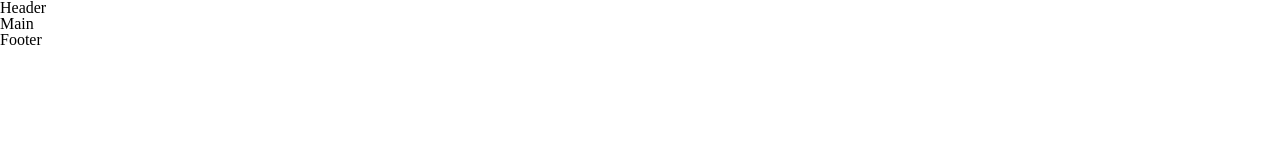
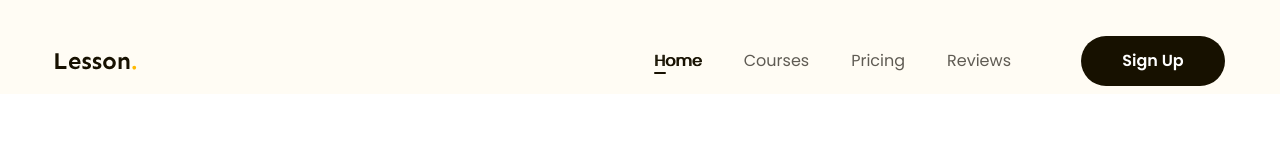
Before and after one commit to Thinh922001/project-02, a plain HTML site: page index.html in a window 1280 px wide. Shown: the top 160 px of the page. Drawn offline with Linux system fonts and the light colour scheme.

Commit message:
FEATURE: ADD HEADER

```diff
--- a/assets/css/styles.css
+++ b/assets/css/styles.css
@@ -0,0 +1,100 @@
+* {
+    box-sizing: border-box;
+}
+
+html {
+    font-size: 62.5%;
+}
+
+body {
+    font-size: 1.6rem;
+    font-family: "Poppins", sans-serif;
+}
+
+/* Common */
+
+a {
+    text-decoration: none;
+}
+.content {
+    width: 1170px;
+    margin: 0 auto;
+    max-width: calc(100% - 48px);
+}
+
+.btn {
+    display: inline-block;
+    min-width: 118px;
+    padding: 0 16px;
+    line-height: 50px;
+    font-weight: 600;
+    font-size: 1.6rem;
+    text-align: center;
+    color: #ffffff;
+    background: #171100;
+    border-radius: 999px;
+}
+/* Header */
+
+.header.header-fixed {
+    position: sticky;
+    top: -28px;
+    z-index: 1;
+    background: #fffcf4;
+}
+
+.header .body {
+    display: flex;
+    justify-content: space-between;
+    align-items: center;
+    padding: 36px 0 8px;
+}
+
+.navbar ul {
+    display: flex;
+    align-items: center;
+}
+
+.navbar ul li a {
+    display: inline-block;
+    padding: 8px 21px;
+}
+
+.header .content .navbar li a {
+    color: #5f5b53;
+    font-family: Poppins;
+    font-size: 1.6rem;
+    font-weight: 400;
+    line-height: 1.75; /* 175% */
+}
+.header .content .navbar li a.active,
+.header .content .navbar li a:hover {
+    color: #171100;
+    text-shadow: 1px 0 0 currentColor;
+}
+
+.header .content .navbar li a.active {
+    position: relative;
+}
+
+.header .content .navbar li a.active::after {
+    content: "";
+    width: 12px;
+    height: 2px;
+    border-radius: 1px;
+    background: #171100;
+    display: block;
+    position: absolute;
+    left: 21px;
+    bottom: 9px;
+}
+
+.navbar {
+    display: flex;
+    align-items: center;
+    gap: 49px;
+}
+
+.navbar .sign-up-btn {
+    min-width: 144px;
+}
--- a/index.html
+++ b/index.html
@@ -7,25 +7,35 @@
         <link rel="preconnect" href="https://fonts.googleapis.com" />
         <link rel="preconnect" href="https://fonts.gstatic.com" crossorigin />
         <link
-            href="https://fonts.googleapis.com/css2?family=Poppins:ital,wght@0,100;0,200;0,300;0,400;0,500;0,600;0,700;0,800;0,900;1,100;1,200;1,300;1,400;1,500;1,600;1,700;1,800;1,900&display=swap"
-            rel="stylesheet"
-        />
-        <!-- Sen -->
-        <link rel="preconnect" href="https://fonts.googleapis.com" />
-        <link rel="preconnect" href="https://fonts.gstatic.com" crossorigin />
-        <link
-            href="https://fonts.googleapis.com/css2?family=Sen:wght@400..800&display=swap"
+            href="https://fonts.googleapis.com/css2?family=Poppins:ital,wght@0,400;0,500;0,600;0,700;1,400&family=Sen:wght@700&display=swap"
             rel="stylesheet"
         />
         <!-- Css -->
+        <link rel="stylesheet" href="./assets/css/reset.css" />
         <link rel="stylesheet" href="./assets/css/styles.css" />
-        <link rel="stylesheet" href="./assets/css/reset.css" />
 
         <title>Document</title>
     </head>
-    <body>
-        <header>Header</header>
-        <main>Main</main>
-        <footer>Footer</footer>
+    <body style="height: 5000px">
+        <header class="header header-fixed">
+            <div class="content">
+                <div class="body">
+                    <img
+                        src="./assets/img/Lesson..svg"
+                        alt="Lesson"
+                        class="logo"
+                    />
+                    <nav class="navbar">
+                        <ul>
+                            <li><a href="#!" class="active">Home</a></li>
+                            <li><a href="#!">Courses</a></li>
+                            <li><a href="#!">Pricing</a></li>
+                            <li><a href="#!">Reviews</a></li>
+                        </ul>
+                        <a href="#!" class="btn sign-up-btn">Sign Up</a>
+                    </nav>
+                </div>
+            </div>
+        </header>
     </body>
 </html>
```
Also changed, not shown: assets/img/Lesson..svg (added).
